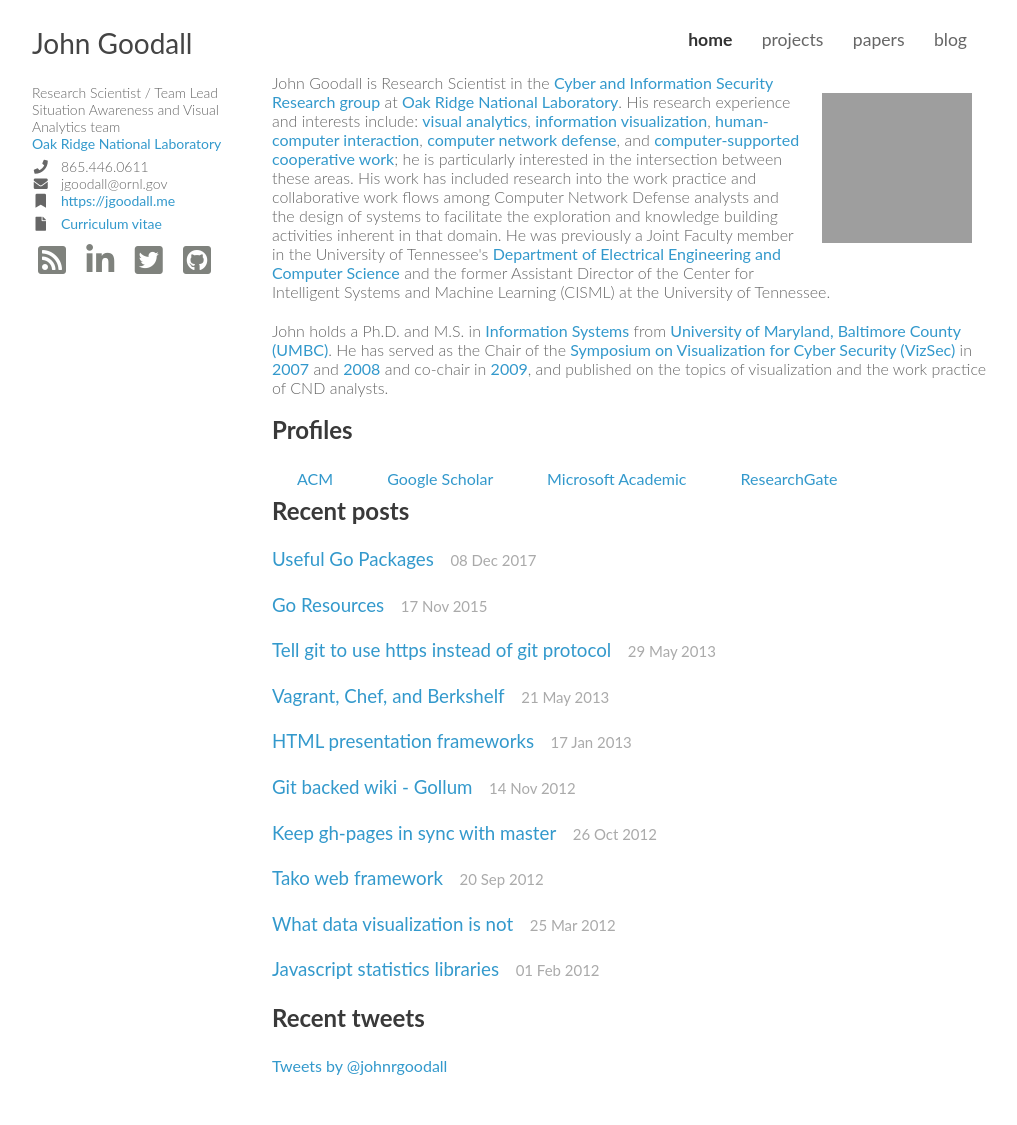
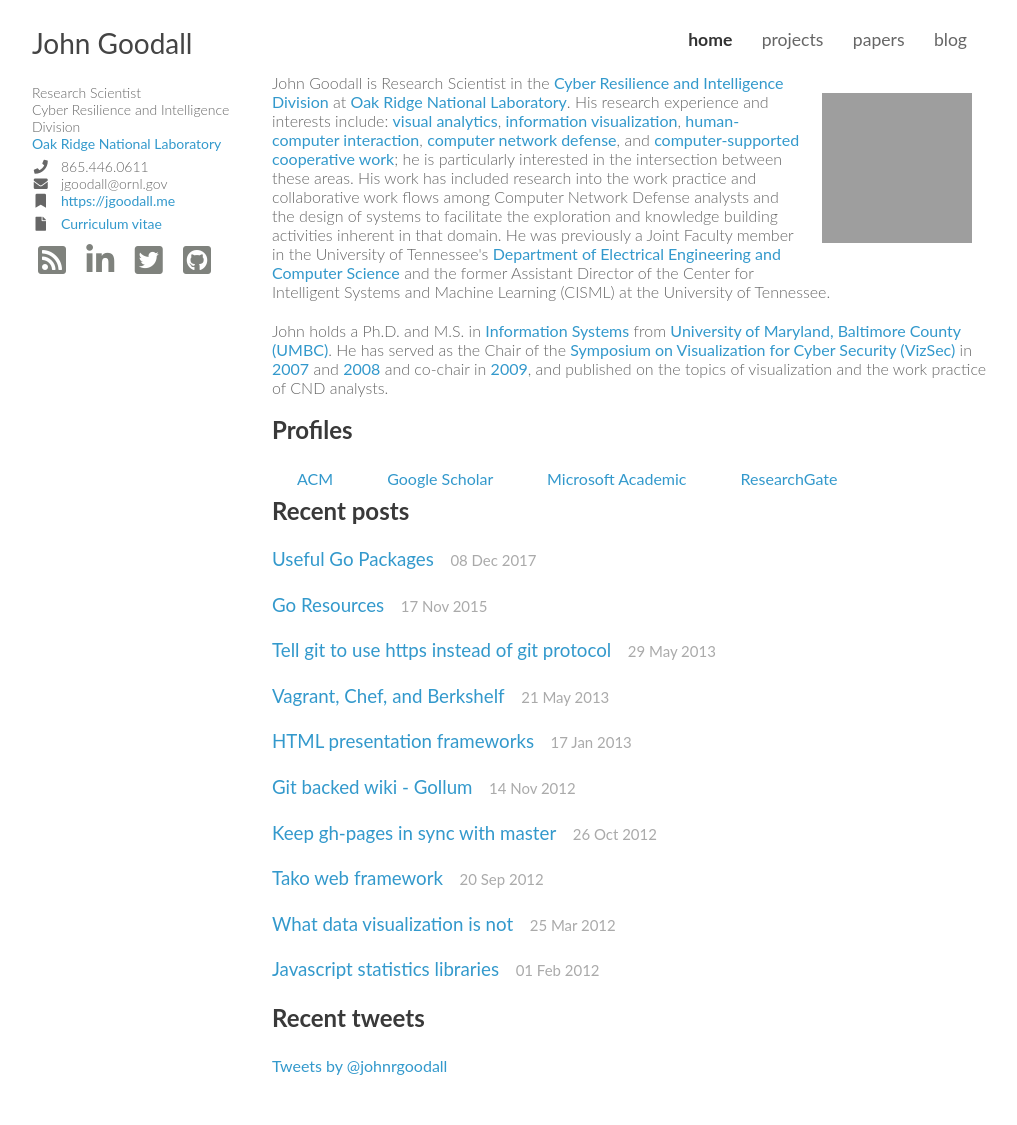
Before and after one commit to jgoodall/jgoodall.github.io, a Jekyll site: the page built from index.html, in a window 1280 px wide. Shown: the whole page, without its empty margins (128-1145 px from the left). Built offline with Jekyll 4.4.1, drawn with Linux system fonts in a browser that asks for light colours; nearby versions of some CDN libraries; comment, search, counter and statistics services are not loaded; grey boxes are pictures that could not be loaded.

Commit message:
updated division

```diff
--- a/_config.yml
+++ b/_config.yml
@@ -30,9 +30,8 @@ social:
 
 employer: Oak Ridge National Laboratory
 employer_url: https://www.ornl.gov/
-group: Cyber and Information Security Research group
-group_url: https://www.ornl.gov/division/csed/cyber-security
-team: Situation Awareness and Visual Analytics team
+group: Cyber Resilience and Intelligence Division
+group_url: https://www.ornl.gov/crid
 
 twitter:
   username: johnrgoodall
--- a/_includes/sidebar.html
+++ b/_includes/sidebar.html
@@ -2,8 +2,8 @@
   <h1><a href='/'><span itemprop='name'>{{ site.title }}</span></a></h1>
   <div class='author-info'>
     <div class='block'>
-      <p><span itemprop='role'>Research Scientist</span> / <span itemprop='title'>Team Lead</span></p>
-      <p>{{ site.team }}</p>
+      <p><span itemprop='role'>Research Scientist</span></p>
+      <p>{{ site.group }}</p>
       <p><a href='{{ site.employer_url }}' itemprop='affiliation'>{{ site.employer }}</a></p>
     </div>
     <!-- <div class='block'>
```
